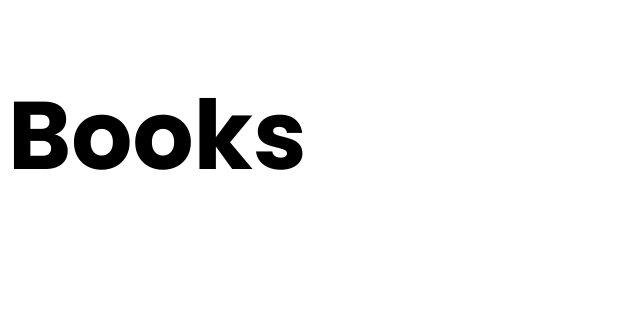
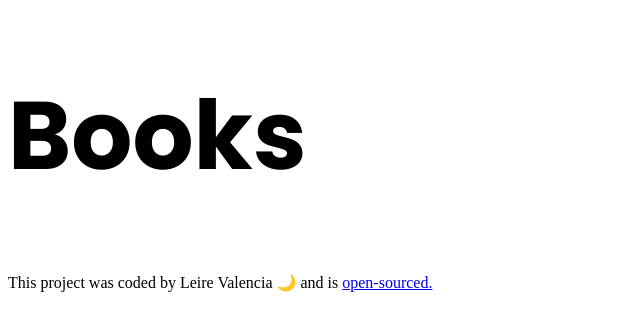
Before and after one commit to leirevalencia/books-page, a plain HTML site: page index.html in a window 1280 px wide. Shown: the whole page, without its empty margins (0-640 px from the left). Drawn offline with Linux system fonts and the light colour scheme; a web font is replaced by a local one.

Commit message:
added link to github

```diff
--- a/index.html
+++ b/index.html
@@ -15,5 +15,8 @@
     <h1>
         Books
     </h1>
+    <footer>
+        This project was coded by Leire Valencia 🌙 and is <a href="https://github.com/leirevalencia/books-page" target="_blank">open-sourced.</a>
+    </footer>
 </body>
 </html>
```
